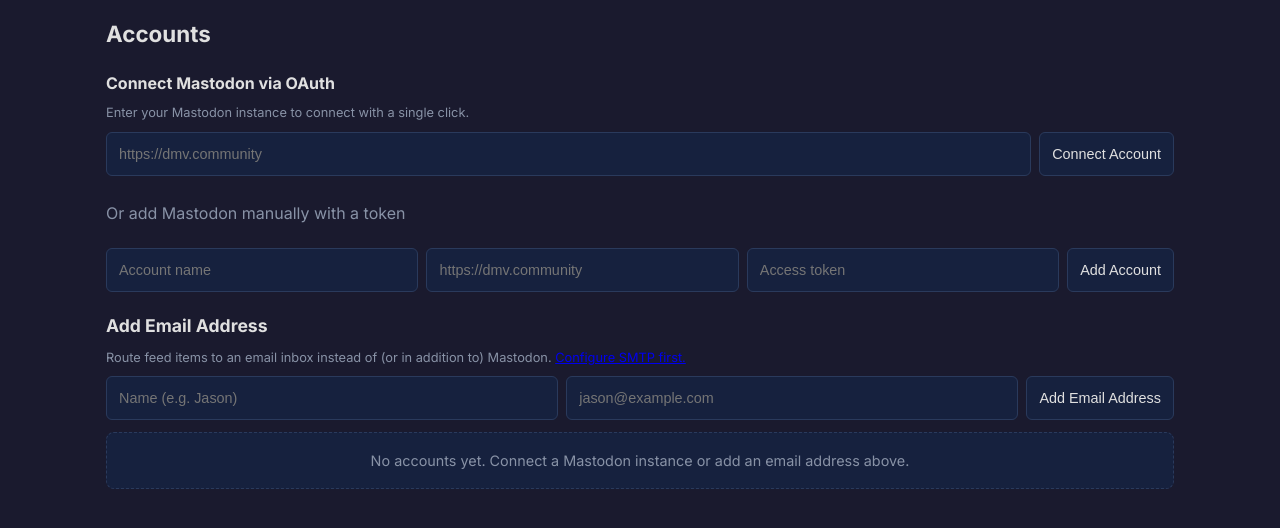
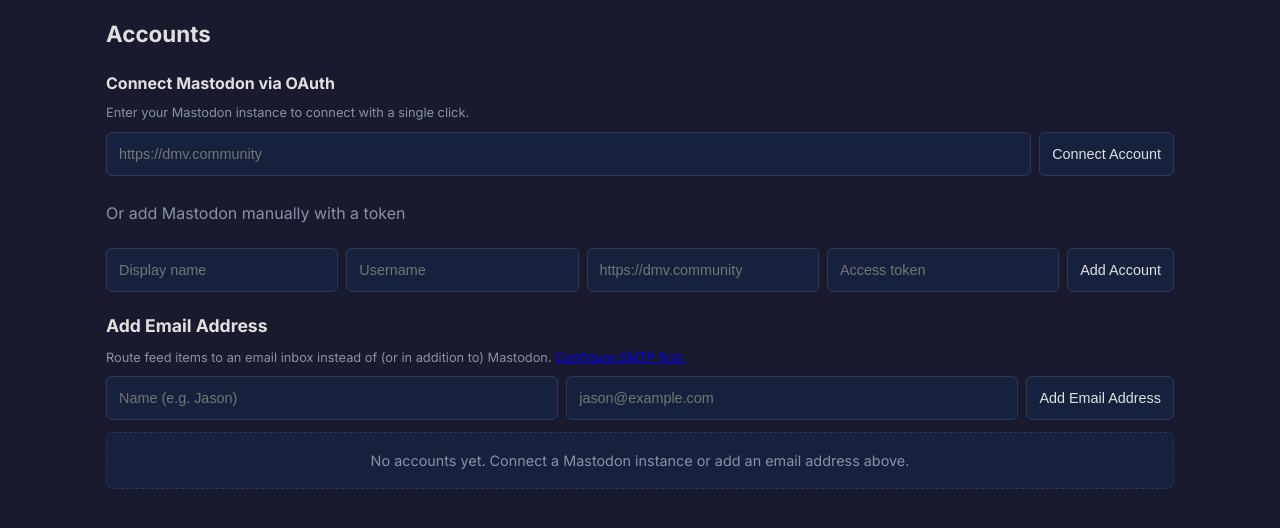
Before and after one commit to abhin4v/feedecho, a FastAPI app: page /accounts in a window 1280 px wide, after a click on "Or add Mastodon manually with a token". Shown: the part 52-580 px from the top of the page. Run offline with FastAPI, Linux system fonts and the light colour scheme; data that the repository does not hold is empty.

Commit message:
fix: clean up echoes table display
- Add username column to accounts, extract from old name format on migration
- OAuth callback stores display_name and username separately
- Manual account form accepts display name + username fields
- Destination now shows @username@instance (e.g. @jcrabapple@dmv.community)
- Remove Template column from echoes and dashboard tables
- Fix colspan from 6 to 5 in inline edit form
- Update all account dropdowns to show @username@instance format

```diff
--- a/app.py
+++ b/app.py
@@ -81,7 +81,7 @@
     """Fetch both Mastodon and email accounts."""
     with get_db() as db:
         mastodon = db.execute(
-            "SELECT id, name, instance, created_at FROM accounts ORDER BY name"
+            "SELECT id, name, username, instance, created_at FROM accounts ORDER BY name"
         ).fetchall()
         email = db.execute(
             "SELECT id, name, email, created_at FROM email_accounts ORDER BY name"
@@ -104,7 +104,7 @@
         echoes = db.execute("""
             SELECT e.*, f.name as feed_name,
                    CASE
-                     WHEN e.destination_type = 'mastodon' THEN a.name || ' (' || a.instance || ')'
+                     WHEN e.destination_type = 'mastodon' THEN '@' || a.username || '@' || REPLACE(a.instance, 'https://', '')
                      WHEN e.destination_type = 'email' THEN ea.name || ' (' || ea.email || ')'
                    END as destination_name
             FROM echoes e
@@ -114,7 +114,8 @@
             ORDER BY e.created_at DESC
         """).fetchall()
         recent_posts = db.execute("""
-            SELECT pi.*, f.name as feed_name, a.name as account_name, a.instance
+            SELECT pi.*, f.name as feed_name,
+                   '@' || a.username || '@' || REPLACE(a.instance, 'https://', '') as account_name, a.instance
             FROM posted_items pi
             JOIN echoes e ON pi.echo_id = e.id
             JOIN feeds f ON e.feed_id = f.id
@@ -154,7 +155,8 @@
     return render("accounts.html", request,
                   mastodon_accounts=mastodon_accounts,
                   email_accounts=email_accounts,
-                  smtp_configured=smtp_configured)
+                  smtp_configured=smtp_configured,
+                  smtp_settings=smtp_settings)
 
 
 @app.get("/echoes", response_class=HTMLResponse)
@@ -163,8 +165,8 @@
         echoes = db.execute("""
             SELECT e.*, f.name as feed_name,
                    CASE
-                     WHEN e.destination_type = 'mastodon' THEN a.name
-                     WHEN e.destination_type = 'email' THEN ea.name
+                     WHEN e.destination_type = 'mastodon' THEN '@' || a.username || '@' || REPLACE(a.instance, 'https://', '')
+                     WHEN e.destination_type = 'email' THEN ea.name || ' (' || ea.email || ')'
                    END as destination_name
             FROM echoes e
             JOIN feeds f ON e.feed_id = f.id
@@ -174,7 +176,7 @@
         """).fetchall()
         feeds = db.execute("SELECT * FROM feeds ORDER BY name").fetchall()
         mastodon_accounts = db.execute(
-            "SELECT id, name, instance FROM accounts ORDER BY name"
+            "SELECT id, name, username, instance FROM accounts ORDER BY name"
         ).fetchall()
         email_accounts = db.execute(
             "SELECT id, name, email FROM email_accounts ORDER BY name"
@@ -191,7 +193,7 @@
         posts = db.execute("""
             SELECT pi.*, f.name as feed_name,
                    CASE
-                     WHEN e.destination_type = 'mastodon' THEN a.name
+                     WHEN e.destination_type = 'mastodon' THEN '@' || a.username || '@' || REPLACE(a.instance, 'https://', '')
                      WHEN e.destination_type = 'email' THEN ea.name
                    END as account_name,
                    CASE
@@ -228,14 +230,15 @@
 @app.post("/api/accounts")
 async def add_account(
     name: str = Form(...),
+    username: str = Form(""),
     instance: str = Form(...),
     access_token: str = Form(...),
 ):
     instance = validate_url(instance)
     with get_db() as db:
         db.execute(
-            "INSERT INTO accounts (name, instance, access_token) VALUES (?, ?, ?)",
-            (name, instance, access_token),
+            "INSERT INTO accounts (name, username, instance, access_token) VALUES (?, ?, ?, ?)",
+            (name, username or name, instance, access_token),
         )
     return RedirectResponse(url="/accounts", status_code=303)
 
@@ -572,17 +575,17 @@
 
     try:
         creds = verify_credentials(instance, access_token)
-        name = creds.get("display_name") or creds.get("username", "Unknown")
+        display_name = creds.get("display_name") or creds.get("username", "Unknown")
         username = creds.get("username", "unknown")
     except Exception:
-        name = "Unknown"
+        display_name = "Unknown"
         username = "unknown"
 
     with get_db() as db:
         db.execute(
-            """INSERT OR REPLACE INTO accounts (name, instance, access_token)
-               VALUES (?, ?, ?)""",
-            (f"{name} ({username})", instance, access_token),
+            """INSERT OR REPLACE INTO accounts (name, username, instance, access_token)
+               VALUES (?, ?, ?, ?)""",
+            (display_name, username, instance, access_token),
         )
 
     return RedirectResponse(url="/accounts?status=connected", status_code=303)
--- a/database.py
+++ b/database.py
@@ -22,11 +22,25 @@
             CREATE TABLE IF NOT EXISTS accounts (
                 id INTEGER PRIMARY KEY AUTOINCREMENT,
                 name TEXT NOT NULL,
+                username TEXT DEFAULT '',
                 instance TEXT NOT NULL,
                 access_token TEXT NOT NULL,
                 created_at TIMESTAMP DEFAULT CURRENT_TIMESTAMP
             )
         """)
+        # Migration: add username column if missing, populate from existing names
+        cols = db.execute("PRAGMA table_info(accounts)").fetchall()
+        col_names = [c["name"] for c in cols]
+        if "username" not in col_names:
+            db.execute("ALTER TABLE accounts ADD COLUMN username TEXT DEFAULT ''")
+            rows = db.execute("SELECT id, name FROM accounts").fetchall()
+            import re
+            for row in rows:
+                m = re.search(r'\(([^)]+)\)$', row["name"] or "")
+                if m:
+                    db.execute("UPDATE accounts SET username = ? WHERE id = ?", (m.group(1), row["id"]))
+                else:
+                    db.execute("UPDATE accounts SET username = ? WHERE id = ?", (row["name"] or "unknown", row["id"]))
         db.execute("""
             CREATE TABLE IF NOT EXISTS feeds (
                 id INTEGER PRIMARY KEY AUTOINCREMENT,
--- a/static/js/app.js
+++ b/static/js/app.js
@@ -79,7 +79,7 @@
     const mastoStyle = destType === 'mastodon' ? '' : 'display:none';
     const emailStyle = destType === 'email' ? '' : 'display:none';
 
-    row.innerHTML = `<td colspan="6">
+    row.innerHTML = `<td colspan="5">
         <form method="post" action="/api/echoes/${echoId}/edit" class="echo-edit-form">
             <div class="form-row">
                 <label>Feed
--- a/templates/accounts.html
+++ b/templates/accounts.html
@@ -28,7 +28,8 @@
     <details>
         <summary>Or add Mastodon manually with a token</summary>
         <form method="post" action="/api/accounts" class="inline-form" style="margin-top: 0.75rem;">
-            <input type="text" name="name" placeholder="Account name" required>
+            <input type="text" name="name" placeholder="Display name" required>
+            <input type="text" name="username" placeholder="Username">
             <input type="url" name="instance" placeholder="https://dmv.community" required>
             <input type="password" name="access_token" placeholder="Access token" required>
             <button type="submit">Add Account</button>
@@ -52,6 +53,7 @@
 <table class="data-table">
 <thead>
     <tr>
+        <th>Handle</th>
         <th>Name</th>
         <th>Instance</th>
         <th>Added</th>
@@ -61,6 +63,7 @@
 <tbody>
     {% for account in mastodon_accounts %}
     <tr>
+        <td data-label="Handle"><code>@{{ account.username }}@{{ account.instance | replace('https://', '') }}</code></td>
         <td data-label="Name">{{ account.name }}</td>
         <td data-label="Instance">{{ account.instance }}</td>
         <td data-label="Added"><small>{{ account.created_at }}</small></td>
--- a/templates/dashboard.html
+++ b/templates/dashboard.html
@@ -37,7 +37,6 @@
             <tr>
                 <th>Feed</th>
                 <th>Destination</th>
-                <th>Template</th>
                 <th>Status</th>
             </tr>
         </thead>
@@ -45,8 +44,7 @@
             {% for echo in echoes %}
             <tr>
                 <td data-label="Feed">{{ echo.feed_name }}</td>
-                <td data-label="Destination">{{ echo.destination_name or 'Unknown' }}</td>
-                <td data-label="Template"><code>{{ echo.template[:60] }}{% if echo.template|length > 60 %}…{% endif %}</code></td>
+                <td data-label="Destination"><code>{{ echo.destination_name or 'Unknown' }}</code></td>
                 <td data-label="Status">
                     {% if echo.enabled %}
                     <span class="badge badge-success">Enabled</span>
```
Also changed, not shown: templates/echoes.html (+3 -5 lines). Lines whose indentation alone changed are shown as unchanged.
